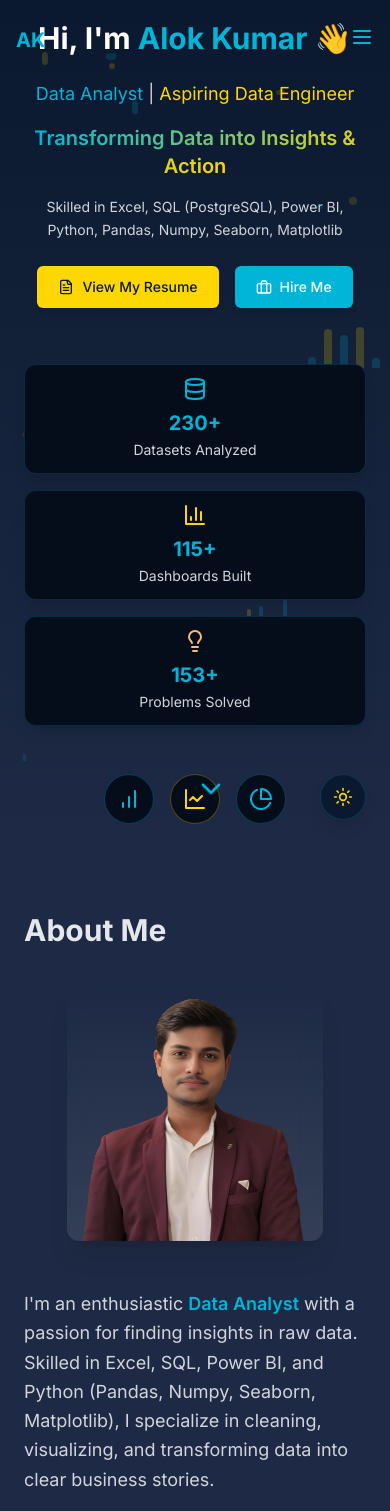
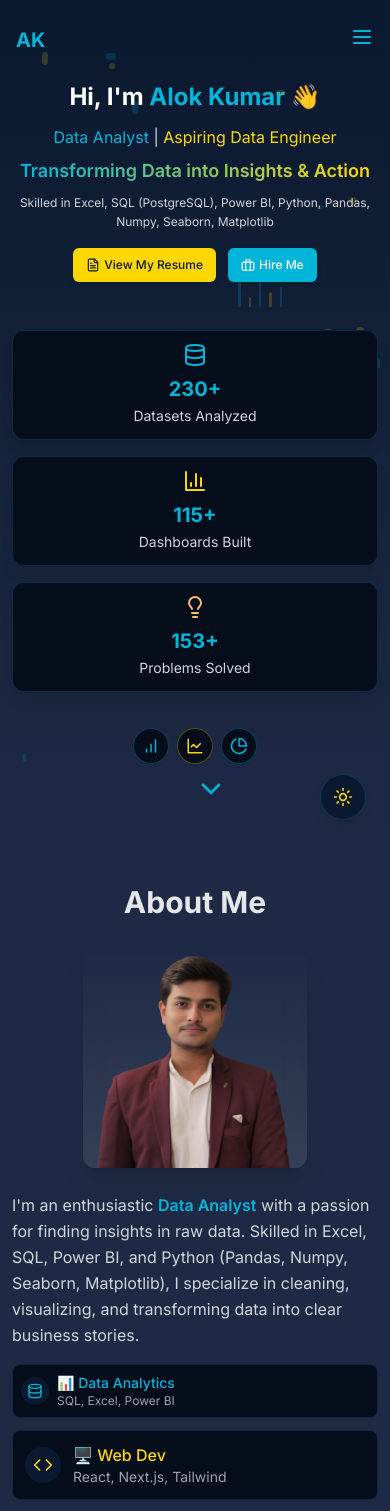
Before and after one commit to smbgAlokk/Personal-Portfolio, a React (Vite) app: page / in a window 390 px wide. Shown: the top 1511 px of the page. Built offline with nearby package versions, Linux system fonts and the light colour scheme.

Commit message:
responsive

```diff
--- a/src/components/About.jsx
+++ b/src/components/About.jsx
@@ -3,7 +3,7 @@ import { ExternalLink, Database, Code, Music, LineChart, BarChart, PieChart } fr
 
 const About = () => {
   return (
-    <section id="about" className="bg-primary-light dark:bg-primary-light light:bg-light-primary py-16 px-6">
+    <section id="about" className="bg-primary-light dark:bg-primary-light light:bg-light-primary py-10 sm:py-12 md:py-16 px-3 sm:px-4 md:px-6">
       <div className="max-w-6xl mx-auto">
         <motion.div
           initial={{ opacity: 0, y: 20 }}
@@ -11,22 +11,22 @@ const About = () => {
           transition={{ duration: 0.6 }}
           viewport={{ once: true }}
         >
-          <h2 className="section-title">About Me</h2>
+          <h2 className="section-title text-3xl sm:text-4xl md:text-5xl mb-6 sm:mb-8 md:mb-10 text-center">About Me</h2>
 
-          <div className="grid grid-cols-1 md:grid-cols-2 gap-12 items-center">
+          <div className="grid grid-cols-1 md:grid-cols-2 gap-6 sm:gap-8 md:gap-12 items-center">
             {/* Image Section */}
             <div className="flex justify-center">
               <img
                 src="/Images/Alok.png"
                 alt="Developer workspace"
-                className="w-64 sm:w-80 md:w-96 lg:w-[500px] h-auto rounded-xl shadow-xl
+                className="w-56 xs:w-64 sm:w-80 md:w-96 lg:w-[500px] h-auto rounded-xl shadow-xl
                 bg-gradient-to-t from-white/10 via-white/5 to-transparent backdrop-blur-md"
               />
             </div>
 
             {/* Text Section */}
             <div>
-              <p className="text-gray-300 text-lg leading-relaxed mb-6">
+              <p className="text-gray-300 text-base xs:text-lg leading-relaxed mb-4 sm:mb-6">
                 I'm an enthusiastic{" "}
                 <span className="text-accent font-semibold">
                   Data Analyst
@@ -35,18 +35,18 @@ const About = () => {
               </p>
 
               {/* Skills with Icons */}
-              <div className="grid grid-cols-1 md:grid-cols-3 gap-4 mb-6">
+              <div className="grid grid-cols-1 sm:grid-cols-2 md:grid-cols-3 gap-3 xs:gap-4 mb-4 sm:mb-6">
                 <motion.div
-                  className="flex items-center p-3 bg-primary-dark rounded-lg border border-accent/20"
+                  className="flex items-center p-2 xs:p-3 bg-primary-dark rounded-lg border border-accent/20"
                   whileHover={{ scale: 1.03 }}
                   transition={{ type: "spring", stiffness: 400, damping: 10 }}
                 >
-                  <div className="p-2 bg-primary rounded-full mr-3">
-                    <Database className="text-accent" size={20} />
+                  <div className="p-1.5 xs:p-2 bg-primary rounded-full mr-2 xs:mr-3">
+                    <Database className="text-accent" size={16} />
                   </div>
                   <div>
-                    <h3 className="font-medium text-accent">📊 Data Analytics</h3>
-                    <p className="text-sm text-gray-400">SQL, Excel, Power BI</p>
+                    <h3 className="font-medium text-accent text-sm xs:text-base">📊 Data Analytics</h3>
+                    <p className="text-xs xs:text-sm text-gray-400">SQL, Excel, Power BI</p>
                   </div>
                 </motion.div>
 
--- a/src/components/Hero.jsx
+++ b/src/components/Hero.jsx
@@ -16,26 +16,26 @@ const Hero = () => {
   const { isDarkMode } = useContext(ThemeContext);
 
   return (
-    <section className="min-h-screen flex flex-col items-center justify-center px-6 text-center bg-gradient-to-b from-primary to-primary-light dark:bg-gradient-to-b dark:from-primary dark:to-primary-light light:bg-gradient-to-b light:from-light-primary light:to-light-primary-dark relative overflow-hidden">
-      <div className="max-w-4xl w-full">
+    <section className="min-h-screen flex flex-col items-center justify-center px-3 sm:px-4 md:px-6 py-8 sm:py-12 text-center bg-gradient-to-b from-primary to-primary-light dark:bg-gradient-to-b dark:from-primary dark:to-primary-light light:bg-gradient-to-b light:from-light-primary light:to-light-primary-dark relative overflow-hidden">
+      <div className="max-w-full sm:max-w-2xl md:max-w-3xl lg:max-w-4xl w-full">
         <motion.div
           initial={{ opacity: 0, y: 20 }}
           animate={{ opacity: 1, y: 0 }}
           transition={{ duration: 0.6 }}
         >
-          <h1 className="text-3xl sm:text-5xl md:text-6xl font-bold text-white mb-6">
+          <h1 className="text-2xl xs:text-3xl sm:text-4xl md:text-5xl lg:text-6xl font-bold text-white mb-3 sm:mb-4 md:mb-6">
             Hi, I'm <span className="text-accent">Alok Kumar</span> 👋
           </h1>
-          <h2 className="text-lg sm:text-xl md:text-2xl text-gray-300 mb-4">
+          <h2 className="text-base xs:text-lg sm:text-xl md:text-2xl text-gray-300 mb-2 sm:mb-3 md:mb-4">
             <span className="text-accent">Data Analyst</span> |{" "}
             <span className="text-highlight">Aspiring Data Engineer</span>
           </h2>
-          <p className="text-xl sm:text-2xl md:text-3xl font-semibold text-white mb-4">
+          <p className="text-lg xs:text-xl sm:text-2xl md:text-3xl font-semibold text-white mb-2 sm:mb-3 md:mb-4">
             <span className="bg-clip-text text-transparent bg-gradient-to-r from-accent to-highlight">
               Transforming Data into Insights & Action
             </span>
           </p>
-          <p className="max-w-2xl mx-auto text-gray-300 mb-6 text-sm sm:text-base md:text-lg leading-relaxed">
+          <p className="max-w-full sm:max-w-xl md:max-w-2xl mx-auto text-gray-300 mb-4 sm:mb-5 md:mb-6 text-xs xs:text-sm sm:text-base md:text-lg leading-relaxed">
             Skilled in Excel, SQL (PostgreSQL), Power BI, Python, Pandas, Numpy,
             Seaborn, Matplotlib
           </p>
@@ -141,12 +141,12 @@ const Hero = () => {
           </div>
 
           {/* Buttons & Counter */}
-          <div className="flex flex-wrap justify-center gap-4 z-10">
+          <div className="flex flex-wrap justify-center gap-3 sm:gap-4 z-10">
             <motion.a
               href="https://drive.google.com/file/d/1WnFdcZ8-8obNniTifDTjLmYwFiyDOv4w/view?usp=sharing"
               target="_blank"
               rel="noopener noreferrer"
-              className="relative z-50 px-5 py-2.5 bg-highlight hover:bg-highlight-light font-medium text-primary rounded-md shadow-md border border-highlight/30 transition-all duration-300 cursor-pointer inline-flex items-center gap-2 text-sm"
+              className="relative z-50 px-3 sm:px-4 md:px-5 py-2 sm:py-2.5 bg-highlight hover:bg-highlight-light font-medium text-primary rounded-md shadow-md border border-highlight/30 transition-all duration-300 cursor-pointer inline-flex items-center gap-1 sm:gap-2 text-xs sm:text-sm md:text-base"
               whileHover={{
                 scale: 1.05,
                 boxShadow:
@@ -154,7 +154,8 @@ const Hero = () => {
               }}
               whileTap={{ scale: 0.95 }}
             >
-              <FileText size={16} />
+              <FileText size={16} className="hidden sm:block" />
+              <FileText size={14} className="sm:hidden" />
               View My Resume
             </motion.a>
 
@@ -164,7 +165,7 @@ const Hero = () => {
                   .getElementById("contact")
                   ?.scrollIntoView({ behavior: "smooth" });
               }}
-              className="relative z-50 px-5 py-2.5 bg-accent hover:bg-accent-light font-medium text-white rounded-md shadow-md border border-accent/30 transition-all duration-300 cursor-pointer inline-flex items-center gap-2 text-sm"
+              className="relative z-50 px-3 sm:px-4 md:px-5 py-2 sm:py-2.5 bg-accent hover:bg-accent-light font-medium text-white rounded-md shadow-md border border-accent/30 transition-all duration-300 cursor-pointer inline-flex items-center gap-1 sm:gap-2 text-xs sm:text-sm md:text-base"
               whileHover={{
                 scale: 1.05,
                 boxShadow:
@@ -172,36 +173,43 @@ const Hero = () => {
               }}
               whileTap={{ scale: 0.95 }}
             >
-              <Briefcase size={16} />
+              <Briefcase size={16} className="hidden sm:block" />
+              <Briefcase size={14} className="sm:hidden" />
               Hire Me
             </motion.button>
 
-            <div className="w-full sm:w-auto mt-4 sm:mt-0">
+            <div className="w-full sm:w-auto mt-3 sm:mt-4">
               <CounterUp end={230} />
             </div>
 
             {/* Data Visualization Icons */}
-            <div className="flex gap-4 mt-6 justify-center">
+            <div className="flex gap-2 xs:gap-3 sm:gap-4 mt-4 sm:mt-5 md:mt-6 justify-center">
               <motion.div
-                className="p-3 bg-primary-dark rounded-full border border-accent/30"
+                className="p-2 xs:p-2.5 sm:p-3 bg-primary-dark rounded-full border border-accent/30"
                 whileHover={{ scale: 1.1, rotate: 10 }}
                 whileTap={{ scale: 0.9 }}
               >
-                <BarChart size={24} className="text-accent" />
+                <BarChart size={18} className="text-accent xs:hidden" />
+                <BarChart size={20} className="text-accent hidden xs:block sm:hidden" />
+                <BarChart size={24} className="text-accent hidden sm:block" />
               </motion.div>
               <motion.div
-                className="p-3 bg-primary-dark rounded-full border border-highlight/30"
+                className="p-2 xs:p-2.5 sm:p-3 bg-primary-dark rounded-full border border-highlight/30"
                 whileHover={{ scale: 1.1, rotate: -10 }}
                 whileTap={{ scale: 0.9 }}
               >
-                <LineChart size={24} className="text-highlight" />
+                <LineChart size={18} className="text-highlight xs:hidden" />
+                <LineChart size={20} className="text-highlight hidden xs:block sm:hidden" />
+                <LineChart size={24} className="text-highlight hidden sm:block" />
               </motion.div>
               <motion.div
-                className="p-3 bg-primary-dark rounded-full border border-accent/30"
+                className="p-2 xs:p-2.5 sm:p-3 bg-primary-dark rounded-full border border-accent/30"
                 whileHover={{ scale: 1.1, rotate: 10 }}
                 whileTap={{ scale: 0.9 }}
               >
-                <PieChart size={24} className="text-accent" />
+                <PieChart size={18} className="text-accent xs:hidden" />
+                <PieChart size={20} className="text-accent hidden xs:block sm:hidden" />
+                <PieChart size={24} className="text-accent hidden sm:block" />
               </motion.div>
             </div>
           </div>
--- a/src/index.css
+++ b/src/index.css
@@ -4,6 +4,20 @@
 @import "tailwindcss/base";
 @import "tailwindcss/components";
 @import "tailwindcss/utilities";
+
+/* Custom responsive styles */
+@layer utilities {
+  @media (min-width: 480px) {
+    .xs\:block { display: block; }
+    .xs\:hidden { display: none; }
+    .xs\:p-2\.5 { padding: 0.625rem; }
+    .xs\:gap-3 { gap: 0.75rem; }
+    .xs\:text-sm { font-size: 0.875rem; line-height: 1.25rem; }
+    .xs\:text-lg { font-size: 1.125rem; line-height: 1.75rem; }
+    .xs\:text-xl { font-size: 1.25rem; line-height: 1.75rem; }
+    .xs\:text-3xl { font-size: 1.875rem; line-height: 2.25rem; }
+  }
+}
 
 :root {
   --background: #0f172a;
```
Also changed, not shown: src/components/DataVisualization.jsx (+9 -8 lines), src/components/Projects.jsx (+6 -5 lines), src/components/Skills.jsx (+13 -13 lines).
